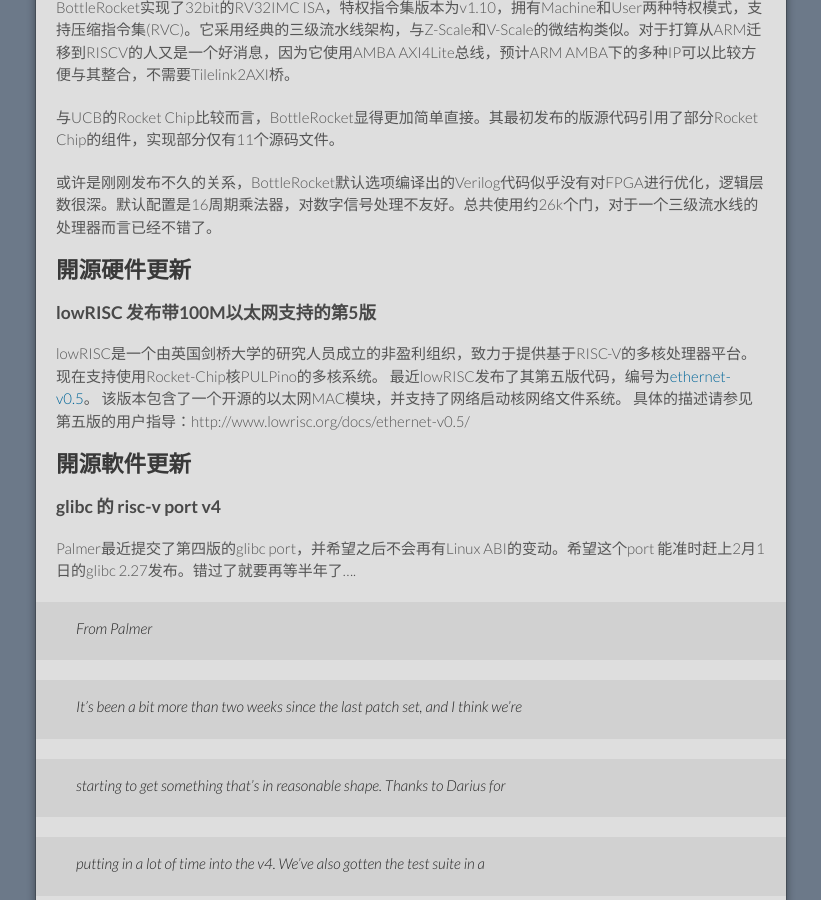
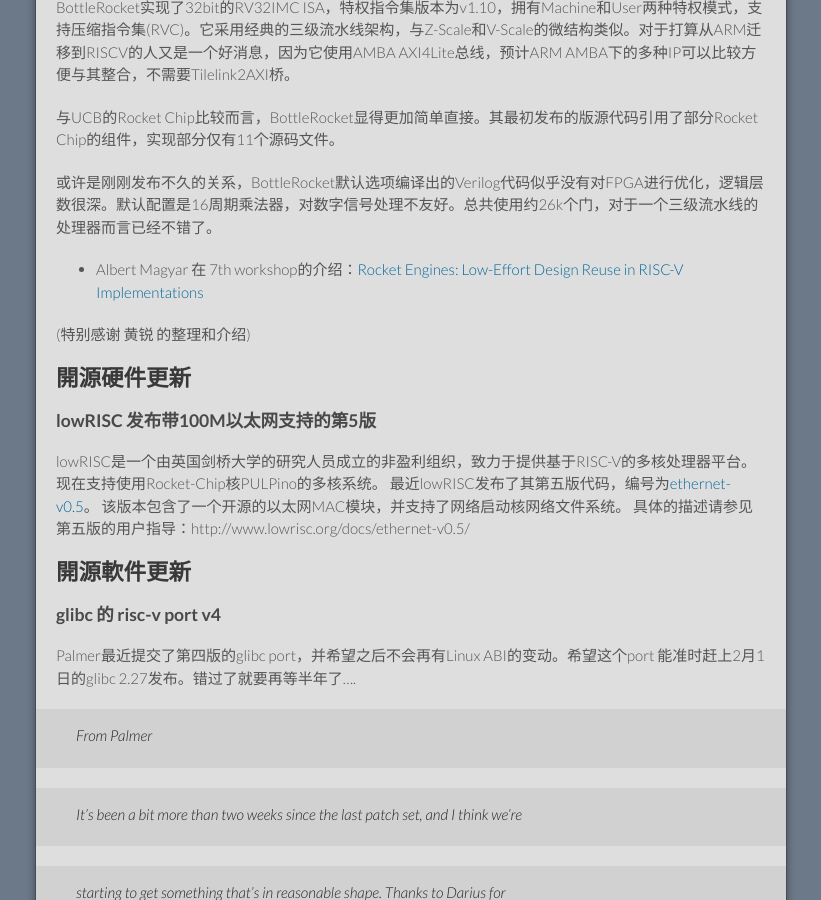
Before and after one commit to cnrv/home, a Jekyll site: the page built from bi-week-rpts/2018-01-18.md, in a window 1280 px wide and 900 px high, scrolled down 601 px. Shown: the whole window, without its empty margins (229-1050 px from the left). Built offline with Jekyll 4.4.1, drawn with Linux system fonts in a browser that asks for light colours; Markdown is read by kramdown in place of the engine named in the settings; comment, search, counter and statistics services are not loaded; our own code applies the rules of GitHub Pages for plain Markdown files; some of the changed text lies outside the part shown.

Commit message:
加上感謝，以及Albert的連結

```diff
--- a/bi-week-rpts/2018-01-18.md
+++ b/bi-week-rpts/2018-01-18.md
@@ -28,6 +28,9 @@
 
 或许是刚刚发布不久的关系，BottleRocket默认选项编译出的Verilog代码似乎没有对FPGA进行优化，逻辑层数很深。默认配置是16周期乘法器，对数字信号处理不友好。总共使用约26k个门，对于一个三级流水线的处理器而言已经不错了。
 
+- Albert Magyar 在 7th workshop的介绍：[Rocket Engines: Low-Effort Design Reuse in RISC-V Implementations](https://riscv.org/2017/12/7th-risc-v-workshop-proceedings/)
+
+(特别感谢 黄锐 的整理和介绍)
 
 ## 開源硬件更新
 
@@ -181,7 +184,7 @@
 ----
 
 整理编集: 宋威、黄柏玮、郭雄飞
-
+特別感謝：黃銳
 
 ----
 
```
